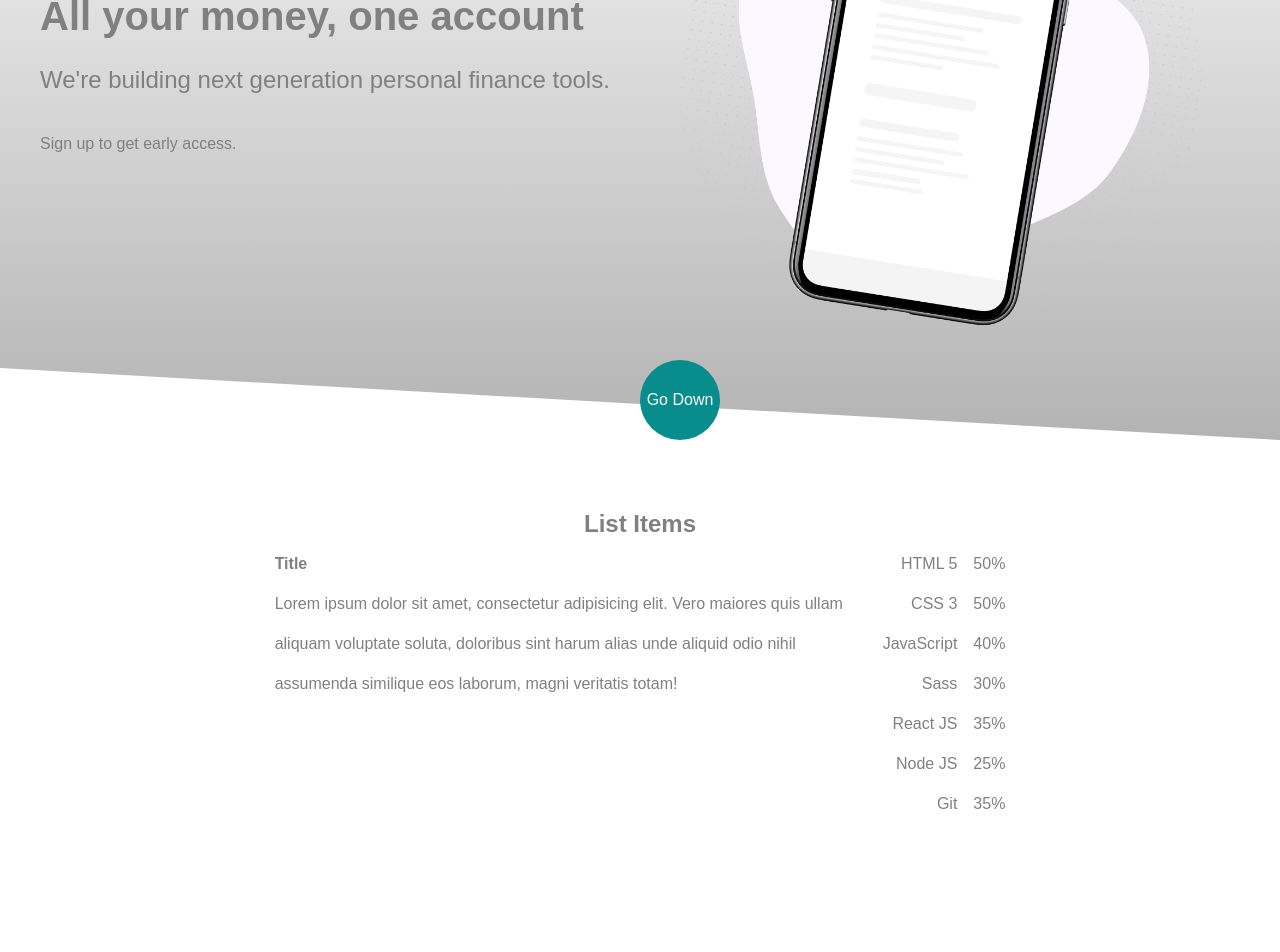
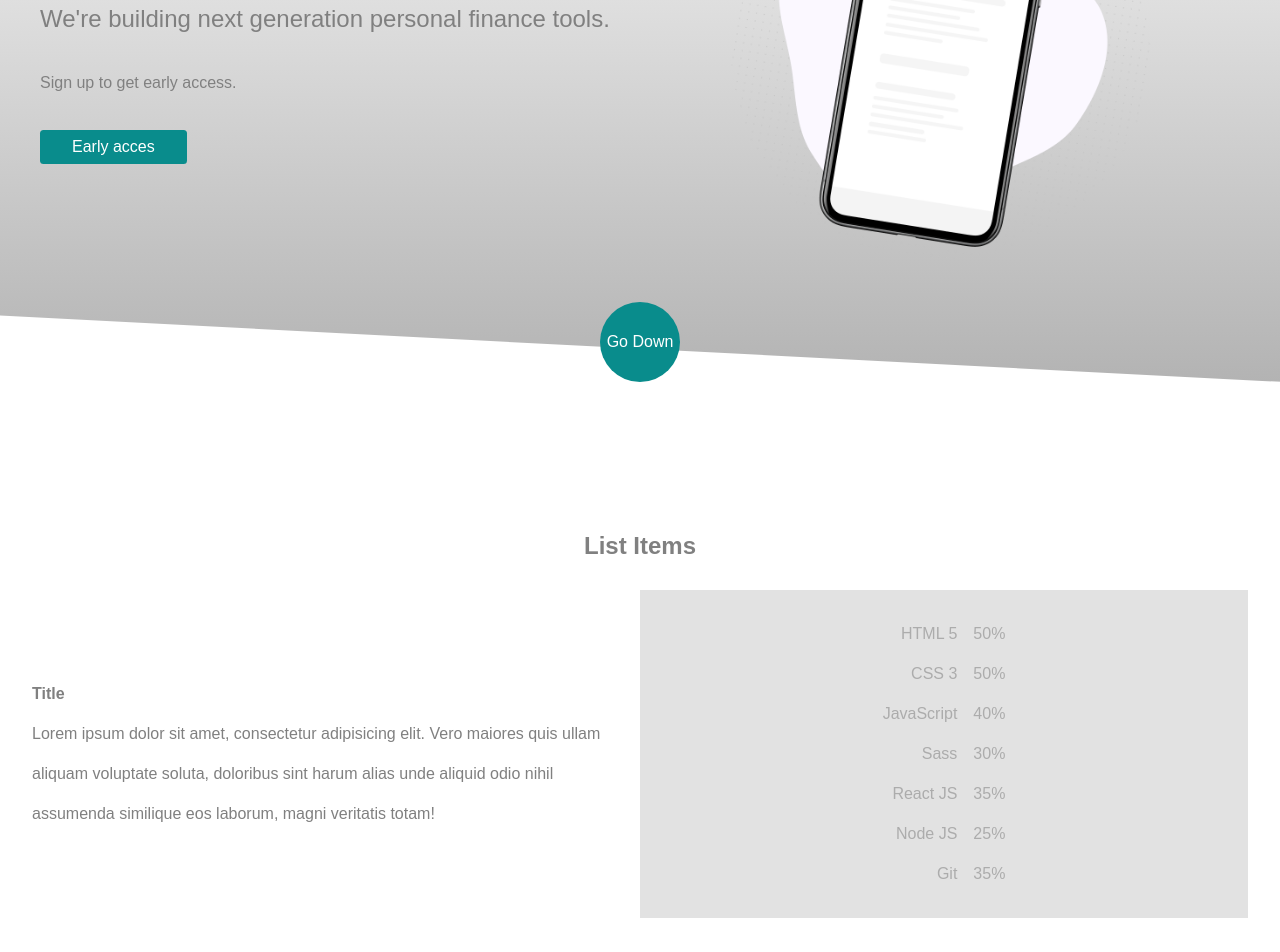
Before and after one commit to armandopbringas/Landing-React-Scss, a React app: page / in a window 1280 px wide. Shown: the part 360-1312 px from the top of the page. Built offline with nearby package versions, Linux system fonts and the light colour scheme.

Commit message:
updates and fixing styles

```diff
--- a/src/Components/Banner/Banner.jsx
+++ b/src/Components/Banner/Banner.jsx
@@ -1,9 +1,17 @@
-import React from 'react';
+import React, { useState } from 'react';
 import phone from '../../Img/phone.png';
+import Modal from '../Modal/Modal';
 import SliceButton from '../SliceButton/SliceButton';
 import './Banner.scss';
 
 const Banner = () => {
+
+    const [open, setOpen] =useState(false);
+
+    const showModal = () => {
+        setOpen(!open)
+    }
+
     return (
         <>
             <div className='mask'>
@@ -15,6 +23,13 @@ const Banner = () => {
                         We're building next generation personal finance tools.
                     </h2>
                     <p>Sign up to get early access.</p>
+                    <button
+                        type='button'
+                        onClick={showModal}
+                        className='headerNav-button'
+                    >
+                        Early acces
+                    </button>
                 </div>
                 <div className='maskImage-container'>
                     <img
@@ -24,6 +39,11 @@ const Banner = () => {
                     />
                 </div>
             </div>
+            <div
+                className={`modalContainer modalShowing-${open}`}
+            >
+                <Modal showModal={showModal}/>
+            </div>
             <SliceButton />
         </>
     );
--- a/src/Components/Banner/Banner.scss
+++ b/src/Components/Banner/Banner.scss
@@ -1,10 +1,8 @@
 @import '../../Scss/Styles.scss';
 
 .mask {
-    height: 45rem;
-    z-index: 999;
     display: flex;
-    padding: 0 2.5rem;
+    padding: 6.8rem 2.5rem;
     box-shadow: 0 14px 44px 0 rgba(0, 0, 0, 0.09);
     clip-path: polygon(0 0, 100% 0, 100% 100%, 0 90%);
     background: linear-gradient(to bottom, #ffffff, #B3B3B3) center / cover;
@@ -34,10 +32,42 @@
         justify-content: center;
 
         .maskImage {
-            max-width: 100%;
+            max-width: 80%;
         }
     }
 
+}
+
+.modalContainer {
+    top: 0;
+    left: 0;
+    right: 0;
+    bottom: 0;
+    opacity: 0;
+    width: 100vw;
+    height: 100vh;
+    z-index: 1000;
+    display: flex;
+    position: fixed;
+    align-items: center;
+    pointer-events: none;
+    flex-direction: column;
+    justify-content: center;
+    transition: opacity 0.25s ease-in-out;
+    background-color: rgba(0, 0, 0, 0.3);
+}
+
+.modalShowing-true {
+    opacity: 1;
+    pointer-events: visible;
+}
+
+.headerNav-button {
+    border: none;
+    color: white;
+    border-radius: 3.5px;
+    padding: 0.5rem 2rem;
+    background: $button-color;
 }
 
 @media screen and (max-width: 768px) {
--- a/src/Components/Header/Header.jsx
+++ b/src/Components/Header/Header.jsx
@@ -1,16 +1,9 @@
-import React, { useState, useEffect } from 'react';
+import React, { useEffect } from 'react';
 import logo from '../../Img/logo.png'
 import Button from '../Button/Button';
-import Modal from '../Modal/Modal';
 import './Header.scss';
 
 const Header = () => {
-
-    const [open, setOpen] =useState(false);
-
-    const showModal = () => {
-        setOpen(!open)
-    }
 
     // same but for keypresses
     // if the esc key is pressed close the menu toggle
@@ -62,19 +55,7 @@ const Header = () => {
                         </a>
                     </li>
                 </ul>
-                <button
-                    type='button'
-                    onClick={showModal}
-                    className='headerNav-button'
-                >
-                    Early acces
-                </button>
             </nav>
-            <div
-                className={`modalContainer modalShowing-${open}`}
-            >
-                <Modal showModal={showModal}/>
-            </div>
             <Button />
         </header>
     );
--- a/src/Components/Header/Header.scss
+++ b/src/Components/Header/Header.scss
@@ -36,30 +36,6 @@
         }
 
     }
-
-    .modalContainer {
-        top: 0;
-        left: 0;
-        right: 0;
-        bottom: 0;
-        opacity: 0;
-        width: 100vw;
-        height: 100vh;
-        z-index: 1000;
-        display: flex;
-        position: fixed;
-        align-items: center;
-        pointer-events: none;
-        flex-direction: column;
-        justify-content: center;
-        transition: opacity 0.25s ease-in-out;
-        background-color: rgba(0, 0, 0, 0.3);
-    }
-
-    .modalShowing-true {
-        opacity: 1;
-        pointer-events: visible;
-    }
 }
 
 @media screen and (max-width: 768px) {
--- a/src/Components/List/List.scss
+++ b/src/Components/List/List.scss
@@ -6,22 +6,29 @@
     padding: 4rem 2rem;
 
     .listTitle {
+        margin-bottom: 1.5rem;
         font-size: 1.5rem;
         text-align: center;
     }
 
+    .listContainer {
+        display: flex;
+
         .textContent {
-        width: 50%;
+            margin: auto;
         }
 
-    .listContainer {
-        display: flex;
-        justify-content: center;
+        .textContent,
+        .listContent {
+            width: 50%;
         }
 
         .listContent {
             display: flex;
+            opacity: 0.65;
+            padding: 1.5rem 0;
             justify-content: center;
+            background-color: lightgray;
 
             .listSkills {
                 text-align: right;
@@ -34,3 +41,29 @@
             }
         }
     }
+
+
+    // .textContent {
+    //     width: 50%;
+    // }
+
+    // .listContainer {
+    //     display: flex;
+    //     justify-content: center;
+    // }
+
+    // .listContent {
+    //     display: flex;
+    //     justify-content: center;
+
+    //     .listSkills {
+    //         text-align: right;
+    //         margin-right: 0.5rem;
+    //     }
+
+    //     .listLevel {
+    //         text-align: left;
+    //         margin-left: 0.5rem;
+    //     }
+    // }
+}
--- a/src/Components/Menu/Menu.jsx
+++ b/src/Components/Menu/Menu.jsx
@@ -1,7 +1,8 @@
 import React from 'react';
+import Modal from '../Modal/Modal';
 import './Menu.scss';
 
-const Menu = ({ open }) => {
+const Menu = ({ open, showModal }) => {
 
     return (
         <nav
--- a/src/Components/Menu/Menu.scss
+++ b/src/Components/Menu/Menu.scss
@@ -30,7 +30,6 @@
         }
 
     }
-
 }
 
 .show {
--- a/src/Components/SliceButton/SliceButton.jsx
+++ b/src/Components/SliceButton/SliceButton.jsx
@@ -4,7 +4,7 @@ import './SliceButton.scss';
 
 const SliceButton = () => {
     return (
-        <div>
+        <div className='sliceContainer container'>
             <button
                     className='buttonSlice'
                 >
--- a/src/Components/SliceButton/SliceButton.scss
+++ b/src/Components/SliceButton/SliceButton.scss
@@ -1,14 +1,16 @@
 @import '../../Scss/Styles.scss';
 
+.sliceContainer {
+    bottom: 5rem;
+    display: flex;
+    position: relative;
+    justify-content: center;
+
     .buttonSlice {
-    top: 90%;
-    left: 50%;
-    right: 50%;
         width: 5rem;
         height: 5rem;
         border: none;
         cursor: pointer;
-    position: absolute;
         border-radius: 100%;
         background-color: $button-color;
 
@@ -17,3 +19,5 @@
             text-decoration: none;
         }
     }
+
+}
```
Also changed, not shown: src/Components/List/List.jsx (indentation only). Lines whose indentation alone changed are shown as unchanged.
